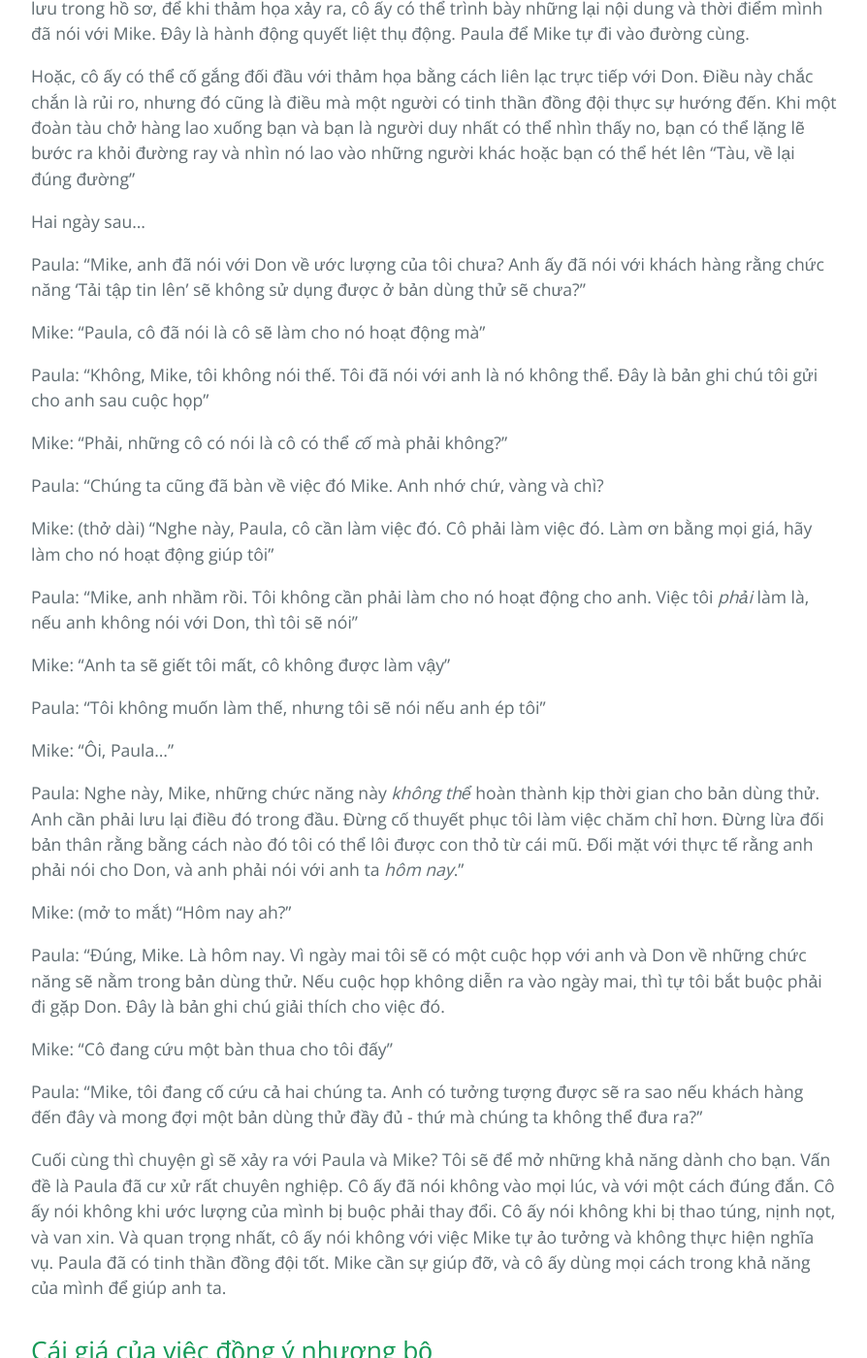
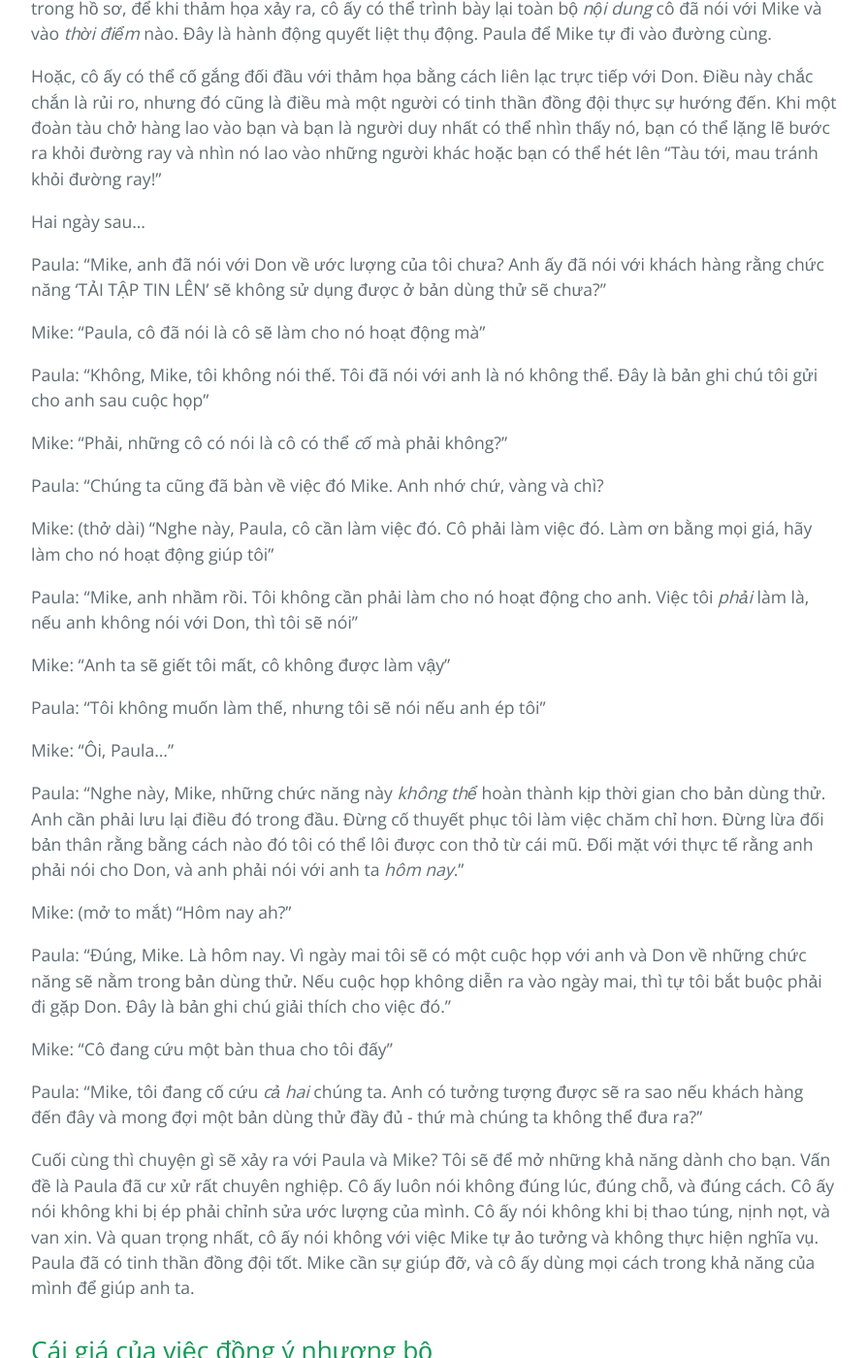
Before and after one commit to HaiBV/haibv.github.io, a Jekyll site: the page built from clean-coder/chapter-2-saying-no.md, in a window 1280 px wide and 1400 px high, scrolled down 10560 px. Shown: the whole window at 97% size, without its empty margins (192-1086 px from the left). Built offline with Jekyll 4.4.1, drawn with Linux system fonts in a browser that asks for light colours; our own code applies the rules of GitHub Pages for plain Markdown files; some of the changed text lies outside the part shown.

Commit message:
Book - The Clean Coder - Correction - C2

```diff
--- a/clean-coder/chapter-2-saying-no.md
+++ b/clean-coder/chapter-2-saying-no.md
@@ -269,13 +269,13 @@ Paula: (nói phía sau Mike) "Mike, anh đang mơ thôi. Và nó _sẽ không_ c
 
 ### Quyết liệt thụ động
 
-Paula cần đưa ra một quyết định thú vị. Cô ấy nghi ngờ Mike sẽ không nói với Don về ước lượng của mình. Cô ấy có thể đấy Mike vào đường cùng. Cô ấy đảm bảo tất cả các biên bản ghi nhớ đều được lưu trong hồ sơ, để khi thảm họa xảy ra, cô ấy có thể trình bày những lại nội dung và thời điểm mình đã nói với Mike. Đây là hành động quyết liệt thụ động. Paula để Mike tự đi vào đường cùng.
+Paula đưa ra một quyết định thú vị. Cô ấy nghi ngờ Mike sẽ không nói với Don về ước lượng của mình. Cô ấy có thể đẩy Mike vào đường cùng. Cô ấy đảm bảo tất cả các biên bản ghi nhớ đều được lưu trong hồ sơ, để khi thảm họa xảy ra, cô ấy có thể trình bày lại toàn bộ _nội dung_ cô đã nói với Mike và vào _thời điểm_ nào. Đây là hành động quyết liệt thụ động. Paula để Mike tự đi vào đường cùng.
 
-Hoặc, cô ấy có thể cố gắng đối đầu với thảm họa bằng cách liên lạc trực tiếp với Don. Điều này chắc chắn là rủi ro, nhưng đó cũng là điều mà một người có tinh thần đồng đội thực sự hướng đến. Khi một đoàn tàu chở hàng lao xuống bạn và bạn là người duy nhất có thể nhìn thấy no, bạn có thể lặng lẽ bước ra khỏi đường ray và nhìn nó lao vào những người khác hoặc bạn có thể hét lên "Tàu, về lại đúng đường"
+Hoặc, cô ấy có thể cố gắng đối đầu với thảm họa bằng cách liên lạc trực tiếp với Don. Điều này chắc chắn là rủi ro, nhưng đó cũng là điều mà một người có tinh thần đồng đội thực sự hướng đến. Khi một đoàn tàu chở hàng lao vào bạn và bạn là người duy nhất có thể nhìn thấy nó, bạn có thể lặng lẽ bước ra khỏi đường ray và nhìn nó lao vào những người khác hoặc bạn có thể hét lên "Tàu tới, mau tránh khỏi đường ray!"
 
 Hai ngày sau...
 
-Paula: "Mike, anh đã nói với Don về ước lượng của tôi chưa? Anh ấy đã nói với khách hàng rằng chức năng 'Tải tập tin lên' sẽ không sử dụng được ở bản dùng thử sẽ chưa?"
+Paula: "Mike, anh đã nói với Don về ước lượng của tôi chưa? Anh ấy đã nói với khách hàng rằng chức năng 'TẢI TẬP TIN LÊN' sẽ không sử dụng được ở bản dùng thử sẽ chưa?"
 
 Mike: "Paula, cô đã nói là cô sẽ làm cho nó hoạt động mà"
 
@@ -295,17 +295,17 @@ Paula: "Tôi không muốn làm thế, nhưng tôi sẽ nói nếu anh ép tôi"
 
 Mike: "Ôi, Paula..."
 
-Paula: Nghe này, Mike, những chức năng này _không thể_ hoàn thành kịp thời gian cho bản dùng thử. Anh cần phải lưu lại điều đó trong đầu. Đừng cố thuyết phục tôi làm việc chăm chỉ hơn. Đừng lừa đối bản thân rằng bằng cách nào đó tôi có thể lôi được con thỏ từ cái mũ. Đối mặt với thực tế rằng anh phải nói cho Don, và anh phải nói với anh ta _hôm nay_."
+Paula: "Nghe này, Mike, những chức năng này _không thể_ hoàn thành kịp thời gian cho bản dùng thử. Anh cần phải lưu lại điều đó trong đầu. Đừng cố thuyết phục tôi làm việc chăm chỉ hơn. Đừng lừa đối bản thân rằng bằng cách nào đó tôi có thể lôi được con thỏ từ cái mũ. Đối mặt với thực tế rằng anh phải nói cho Don, và anh phải nói với anh ta _hôm nay_."
 
 Mike: (mở to mắt) "Hôm nay ah?"
 
-Paula: "Đúng, Mike. Là hôm nay. Vì ngày mai tôi sẽ có một cuộc họp với anh và Don về những chức năng sẽ nằm trong bản dùng thử. Nếu cuộc họp không diễn ra vào ngày mai, thì tự tôi bắt buộc phải đi gặp Don. Đây là bản ghi chú giải thích cho việc đó.
+Paula: "Đúng, Mike. Là hôm nay. Vì ngày mai tôi sẽ có một cuộc họp với anh và Don về những chức năng sẽ nằm trong bản dùng thử. Nếu cuộc họp không diễn ra vào ngày mai, thì tự tôi bắt buộc phải đi gặp Don. Đây là bản ghi chú giải thích cho việc đó."
 
 Mike: "Cô đang cứu một bàn thua cho tôi đấy"
 
-Paula: "Mike, tôi đang cố cứu cả hai chúng ta. Anh có tưởng tượng được sẽ ra sao nếu khách hàng đến đây và mong đợi một bản dùng thử đầy đủ - thứ mà chúng ta không thể đưa ra?"
+Paula: "Mike, tôi đang cố cứu _cả hai_ chúng ta. Anh có tưởng tượng được sẽ ra sao nếu khách hàng đến đây và mong đợi một bản dùng thử đầy đủ - thứ mà chúng ta không thể đưa ra?"
 
-Cuối cùng thì chuyện gì sẽ xảy ra với Paula và Mike? Tôi sẽ để mở những khả năng dành cho bạn. Vấn đề là Paula đã cư xử rất chuyên nghiệp. Cô ấy đã nói không vào mọi lúc, và với một cách đúng đắn. Cô ấy nói không khi ước lượng của mình bị buộc phải thay đổi. Cô ấy nói không khi bị thao túng, nịnh nọt, và van xin. Và quan trọng nhất, cô ấy nói không với việc Mike tự ảo tưởng và không thực hiện nghĩa vụ. Paula đã có tinh thần đồng đội tốt. Mike cần sự giúp đỡ, và cô ấy dùng mọi cách trong khả năng của mình để giúp anh ta.
+Cuối cùng thì chuyện gì sẽ xảy ra với Paula và Mike? Tôi sẽ để mở những khả năng dành cho bạn. Vấn đề là Paula đã cư xử rất chuyên nghiệp. Cô ấy luôn nói không đúng lúc, đúng chỗ, và đúng cách. Cô ấy nói không khi bị ép phải chỉnh sửa ước lượng của mình. Cô ấy nói không khi bị thao túng, nịnh nọt, và van xin. Và quan trọng nhất, cô ấy nói không với việc Mike tự ảo tưởng và không thực hiện nghĩa vụ. Paula đã có tinh thần đồng đội tốt. Mike cần sự giúp đỡ, và cô ấy dùng mọi cách trong khả năng của mình để giúp anh ta.
 
 ## Cái giá của việc đồng ý nhượng bộ
 
```
